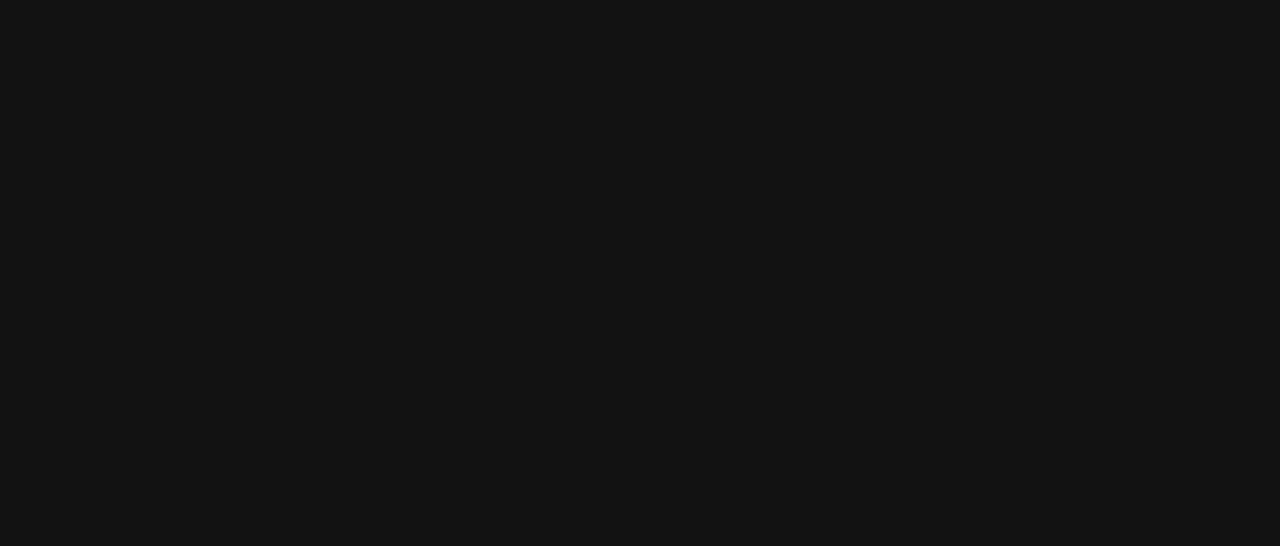
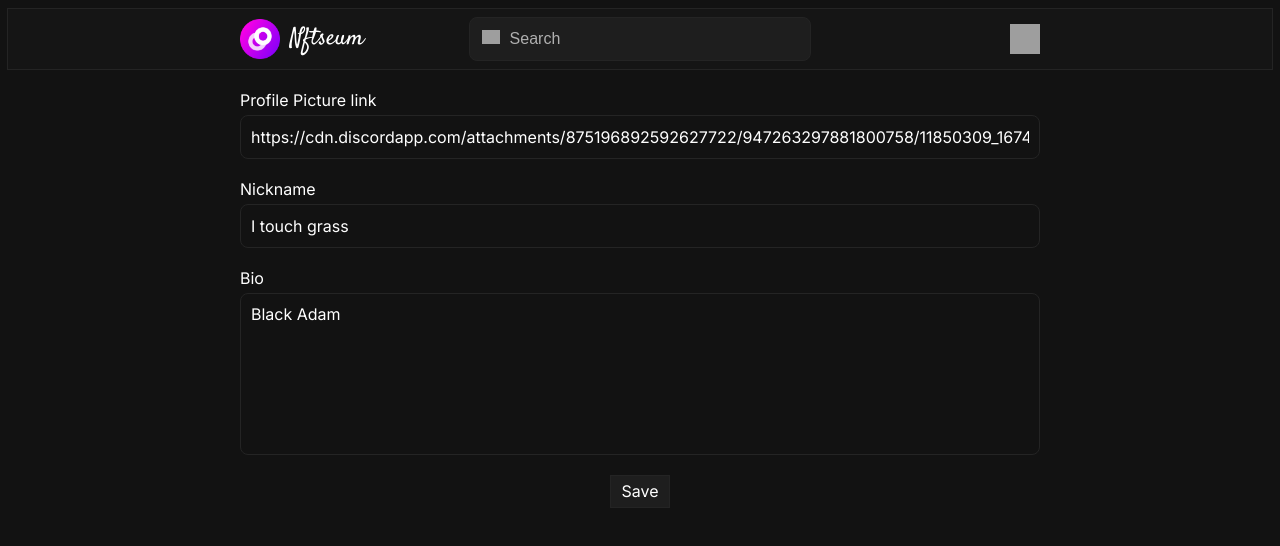
Before and after one commit to nfteseum/nfteseum-hackathon-archive, a React app in the folder webapp/: page /editprofile in a window 1280 px wide. Before the commit this address had no page. Built offline with nearby package versions, Linux system fonts and the light colour scheme; grey boxes are pictures that could not be loaded.

Commit message:
edit profile files

```diff
--- a/webapp/src/components/App.js
+++ b/webapp/src/components/App.js
@@ -5,6 +5,7 @@ import PostView from "./PostView";
 import Login from "./Login";
 import Feed from "./Feed";
 import Layout from "./Layout";
+import EditProfile from "./EditProfile";
 import "../css/App.css";
 
 export default class App extends React.Component {
@@ -17,6 +18,7 @@ export default class App extends React.Component {
             <Route index element={<Feed />} />
             <Route path="user/:address" element={<Profile postCount="5" followers="12" following="13" name="NoobMaster69" favicon="https://github.com/soulninja-dev.png" />} />
             <Route path="post/:address/:id" element={<PostView nft="https://cdn.discordapp.com/attachments/940221080747003978/947042747225866290/bb88c99f4683a5fcf4c367ed8d0c0f64.png" description="go touch grass lol" name="I touch grass" favicon="https://cdn.discordapp.com/attachments/875196892592627722/947263297881800758/11850309_1674349799447611_206178162_a.png" />} />
+            <Route path="editprofile" element={<EditProfile />} />
           </Route>
           <Route path="/login" element={<Login />} />
           </Routes>
--- /dev/null
+++ b/webapp/src/components/EditProfile.js
@@ -0,0 +1,46 @@
+import "../css/EditProfile.css";
+import React from "react";
+
+export default class Layout extends React.Component {
+  constructor(props) {
+      super(props);
+      this.state =  {profileData: {}};
+      this.formSubmit = this.formSubmit.bind(this);
+  }
+
+  componentDidMount() {
+    // get current pfp, nick, bio to populate
+    const data = {
+        pfp: "https://cdn.discordapp.com/attachments/875196892592627722/947263297881800758/11850309_1674349799447611_206178162_a.png",
+        nick: "I touch grass",
+        bio: "Black Adam"
+    }
+    this.setState({profileData: data})
+  }
+
+  formSubmit() {
+
+  }
+
+  render() {
+    return (
+        <form className="edit-profile-page" onSubmit={this.formSubmit}>
+            <div className="ep-category">
+                <label className="ep-label">Profile Picture link</label>
+                <input className="ep-input" name="pfp" value={this.state.profileData.pfp}></input>
+            </div>
+            <div className="ep-category">
+                <label className="ep-label">Nickname</label>
+                <input className="ep-input" name="nick" value={this.state.profileData.nick}></input>
+            </div>
+            <div className="ep-category">
+                <label className="ep-label">Bio</label>
+                <textarea className="ep-textarea" name="bio"  value={this.state.profileData.bio}></textarea>
+            </div>
+            <div className="ep-category">
+                <input className="ep-submit" type="submit" value="Save"></input>
+            </div>
+        </form>
+    );
+  }
+}
--- a/webapp/src/components/Profile.js
+++ b/webapp/src/components/Profile.js
@@ -6,6 +6,7 @@ export default class Profile extends React.Component {
   constructor(props) {
     super(props);
     this.state = { feedPosts: [] };
+    this.logOut = this.logOut.bind(this);
   }
 
   componentDidMount() {
@@ -32,6 +33,10 @@ export default class Profile extends React.Component {
     });
   }
 
+  logOut() {
+
+  }
+
   render() {
     return (
       <div className="profile-page">
@@ -47,7 +52,7 @@ export default class Profile extends React.Component {
               <s><s>{this.props.following}</s> {" following"}</s>
             </div>
             <p className="user-bio">This is some bio<br /> oka</p>
-            <UserProfileButtons />
+            <UserProfileButtons logOut={this.logOut} />
           </div>
           <div className="spacer" />
         </div>
@@ -55,7 +60,7 @@ export default class Profile extends React.Component {
         <div className="posts">
           {this.state.feedPosts ? (
             this.state.feedPosts.map((post, index) => {
-              return <Link className="profile-post" to={"/post/someuser/"+index}><img key={index} alt="post" src={post.nft} /></Link>; // switch index to post id, someuese to address
+              return <Link key={index} className="profile-post" to={"/post/someuser/" + index}><img alt="post" src={post.nft} /></Link>; // switch index to post id, someuese to address
             })
           ) : (
             <p>No posts</p>
@@ -68,18 +73,23 @@ export default class Profile extends React.Component {
 
 function UserProfileButtons(props) {
   if (true) { // condition whether profile is of user logged in
-    return (<div className="action-buttons">
-      <button> Edit profile </button>
-      <button> Logout </button>
-    </div>);
+    return (
+      <div className="action-buttons">
+        <Link className="btn-container" to="/editprofile"><button> Edit profile </button></Link>
+        <div className="btn-container"><button onClick={props.logOut}> Logout </button></div>
+      </div>
+    );
   }
   if (true) { // condition whether user follows profile
-    return (<div className="action-buttons">
-      <button> Unfollow </button>
-    </div>)
+    return (
+      <div className="action-buttons">
+        <div className="btn-container"><button> Unfollow </button></div>
+      </div>
+    )
   }
-  return (<div className="action-buttons">
-    <button> Follow </button>
-  </div>
+  return (
+    <div className="action-buttons">
+      <div className="btn-container"><button> Follow </button></div>
+    </div>
   );
 }
--- /dev/null
+++ b/webapp/src/css/EditProfile.css
@@ -0,0 +1,74 @@
+.edit-profile-page {
+    width: 100%;
+    display: flex;
+    flex-flow: column nowrap;
+}
+
+.ep-category {
+    padding-top: 20px;
+    display: flex;
+    flex-flow: column nowrap;
+}
+
+.ep-label {
+    color: white;
+    font-size: medium;
+    margin-bottom: 5px;
+    font-family: "Inter", sans-serif;
+}
+
+.ep-input {
+    height: 40px;
+    border-radius: 8px;
+    background-color: #121212;
+    border: none;
+    padding-left: 10px;
+    padding-right: 10px;
+    font-size: medium;
+    border: 1px solid #242424;
+    color: white;
+    font-family: "Inter", sans-serif;
+}
+
+.ep-input:focus {
+    outline: none;
+    color: white;
+    font-size: medium;
+    font-family: "Inter", sans-serif;
+}
+
+.ep-input::placeholder {
+    color: #afafaf;
+    font-size: medium;
+    font-family: "Inter", sans-serif;
+}
+
+.ep-textarea {
+    resize: none;
+    height: 140px;
+    border-radius: 8px;
+    background-color: #121212;
+    border: none;
+    border: 1px solid #242424;
+    font-family: "Inter", sans-serif;
+    font-size: medium;
+    color: white;
+    padding: 10px;
+}
+
+.ep-textarea:focus {
+    outline: none;
+    color: white;
+    font-family: "Inter", sans-serif;
+    font-size: medium;
+}
+
+.ep-submit {
+    align-self: center;
+    padding: 5px 10px 6px 10px;
+    background-color: #1e1e1e;
+    border: 1px solid #242424;
+    color: white;
+    font-size: medium;
+    font-family: "Inter", sans-serif;
+}
--- a/webapp/src/css/Profile.css
+++ b/webapp/src/css/Profile.css
@@ -69,7 +69,8 @@
     align-items: stretch;
 }
 
-button {
+.btn-container > button {
+    width: 100%;
     border: 1px solid #242424;
     background-color: #1e1e1e;
     padding: 5px;
```
Also changed, not shown: webapp/src/assets/see this directory.js (deleted).
